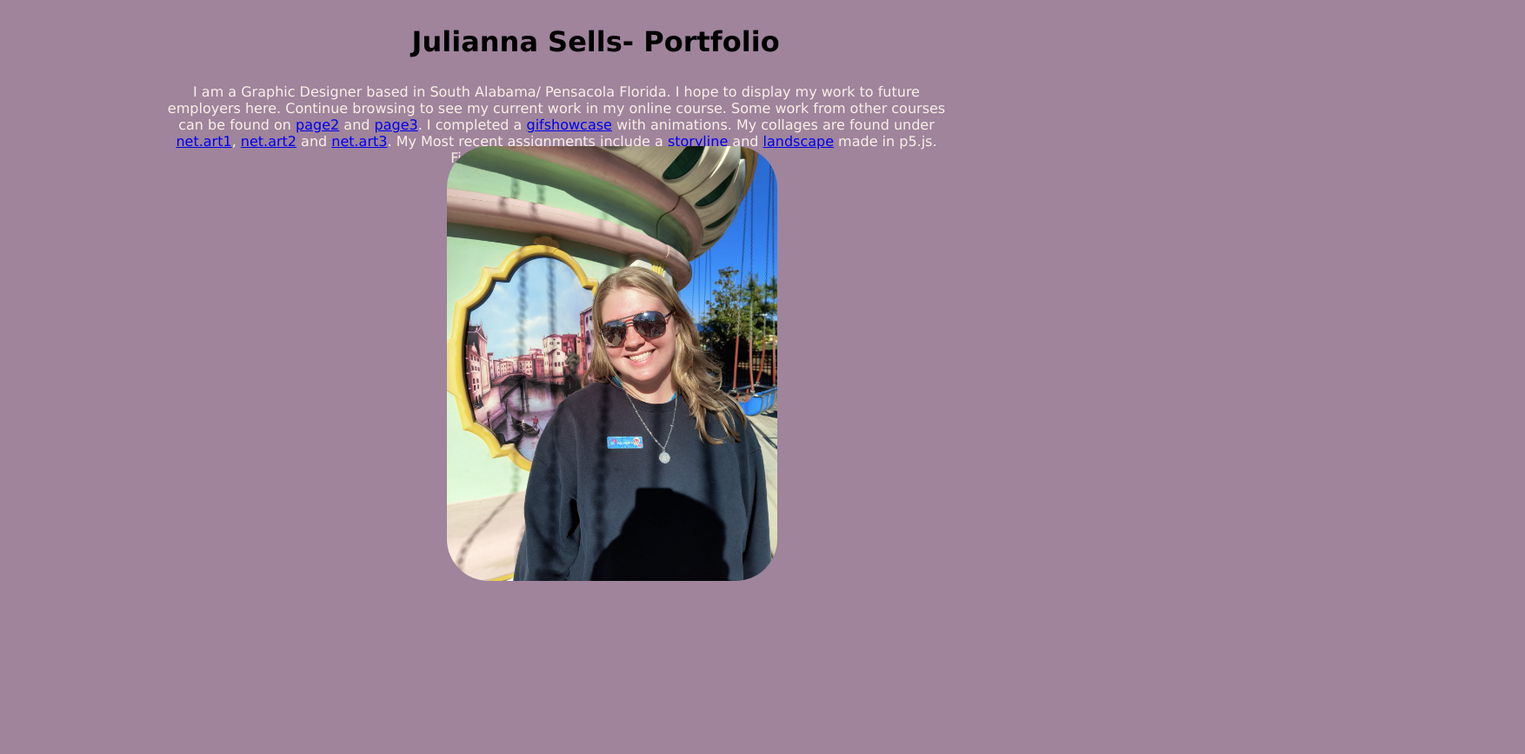
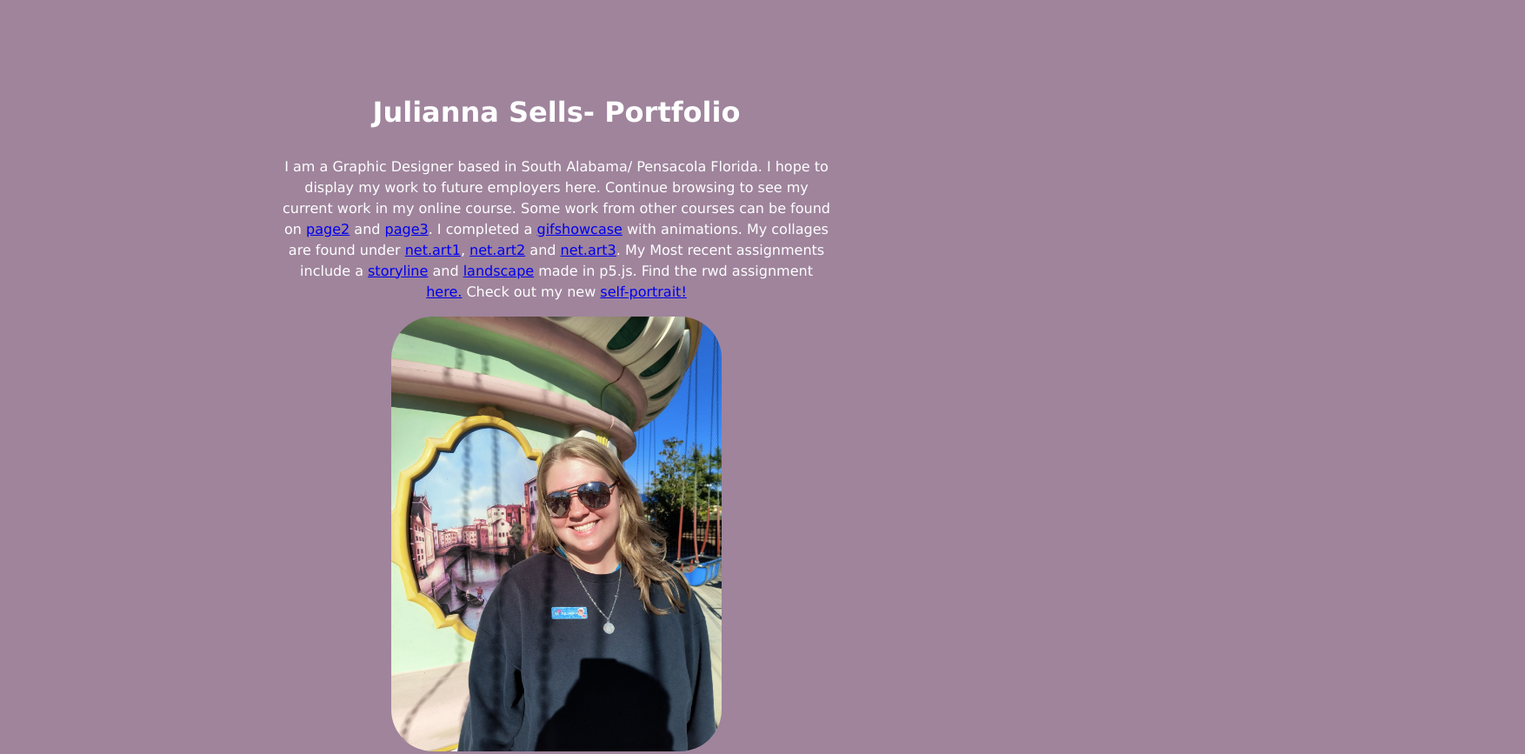
Before and after one commit to juli934/juli934.github.io, a plain HTML site: page index.html in a window 1280 px wide. Shown: the whole page at 87% size, 1754 px wide, since content can reach past the window. Before the commit the page ends 816 px from the top, so only its background shows below. Drawn offline with Linux system fonts and the light colour scheme.

Commit message:
Added self-portrait and updated other pages.

```diff
--- a/index.html
+++ b/index.html
@@ -14,40 +14,44 @@
             pointer-events: none;
         }
         .image{
-            position: absolute;
             width: 380px;
             height: 500px;
-            top: 20%;
+            top: 10%;
             left: 40%;
             border: 1em floralwhite;
             border-radius: 3em;
 
         }
         .header{
-            position: absolute;
             font-family: Verdana, Geneva, sans-serif;
             font-size: 2em;
-           width: 100%;
-            left: 37%;
+            color: white;
+            text-align: center;
+            margin-bottom: 1em;
         }
-        .text{
-            position: absolute;
-            width: 70%;
-            top: 10%;
-            font-family: Verdana , Geneva, sans-serif;
+        .text {
+            font-family: Verdana, Geneva, sans-serif;
             font-size: 1em;
-            color: linen;
+            color: white;
             text-align: center;
-            left: 15%;
+            line-height: 1.5;
+        }
+        .container{
+            width: 50%;
+            margin: 5% auto 0 auto;
+            padding: 25px;
+            text-align: center;
         }
     </style>
 </head>
 <body>
+<div class="container">
 <h1 class="header">Julianna Sells- Portfolio</h1>
 <p class="text">I am a Graphic Designer based in South Alabama/ Pensacola Florida.
-I hope to display my work to future employers here. Continue browsing to see my current work in my online course. Some work from other courses can be found on <a href="page2.html">page2</a> and <a href="page3.html">page3</a>. I completed a <a href="gifshowcase.html">gifshowcase</a> with animations. My collages are found under <a href="net.art1.html">net.art1</a>, <a href="net.art2.html">net.art2</a> and <a href="net.art3.html">net.art3</a>. My Most recent assignments include a <a href="story-pt.1.html">storyline</a> and <a href="p5-landscape.html">landscape</a> made in p5.js. Find the rwd assignment <a href="rwd-start.html"> here.</a>  </p>
+I hope to display my work to future employers here. Continue browsing to see my current work in my online course. Some work from other courses can be found on <a href="page2.html">page2</a> and <a href="page3.html">page3</a>. I completed a <a href="gifshowcase.html">gifshowcase</a> with animations. My collages are found under <a href="net.art1.html">net.art1</a>, <a href="net.art2.html">net.art2</a> and <a href="net.art3.html">net.art3</a>. My Most recent assignments include a <a href="story-pt.1.html">storyline</a> and <a href="p5-landscape.html">landscape</a> made in p5.js. Find the rwd assignment <a href="rwd-start.html"> here.</a> Check out my new <a href="p5%20self%20portrait.html"> self-portrait! </a></p>
 </body>
 <div class="parent">
     <img class="image" src="julianna.JPG">
 </div>
+</div>
 </html>
```
Also changed, not shown: p5 self portrait.html (added, +55 -0 lines), p5-landscape.html (+29 -5 lines).
